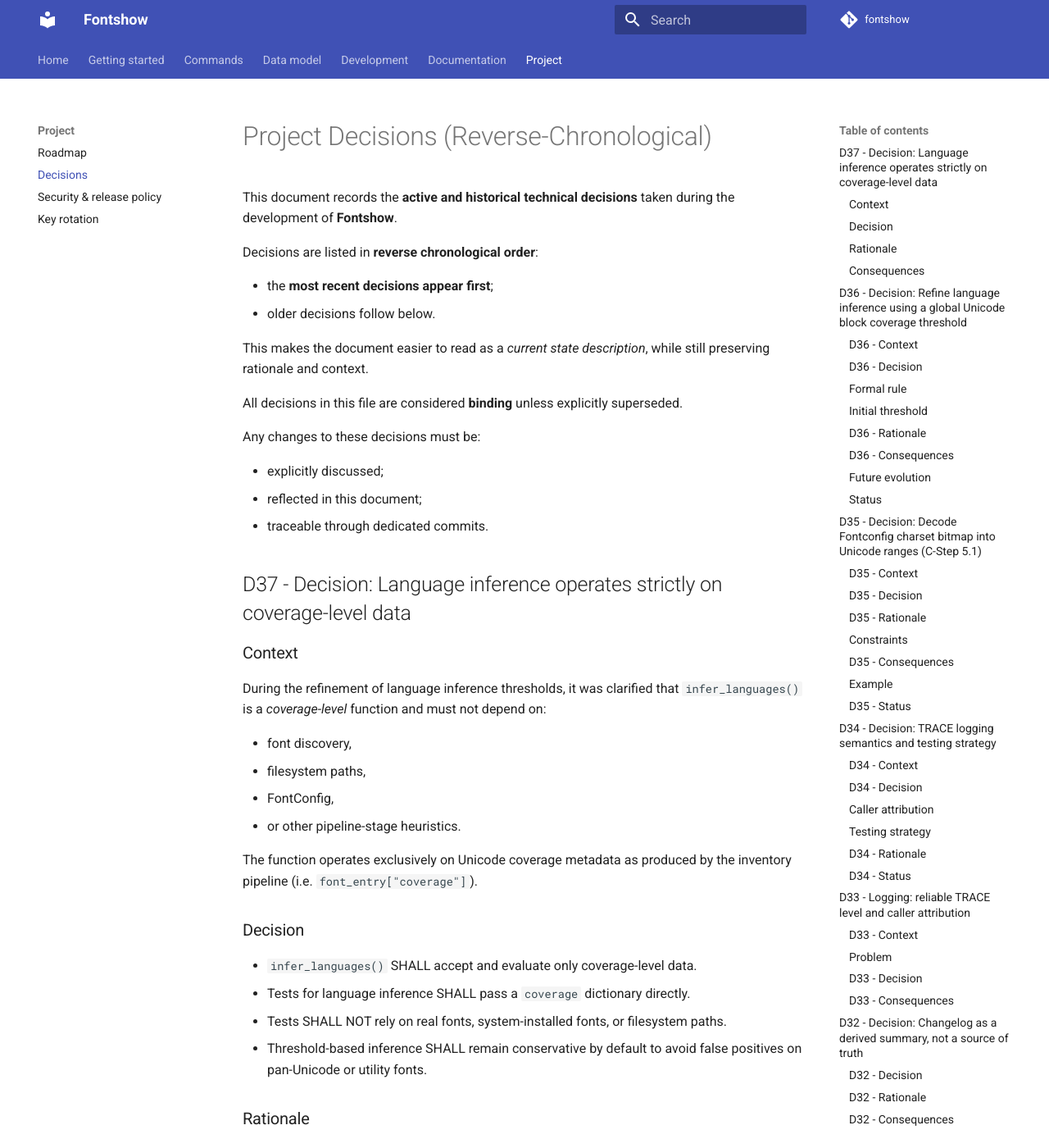
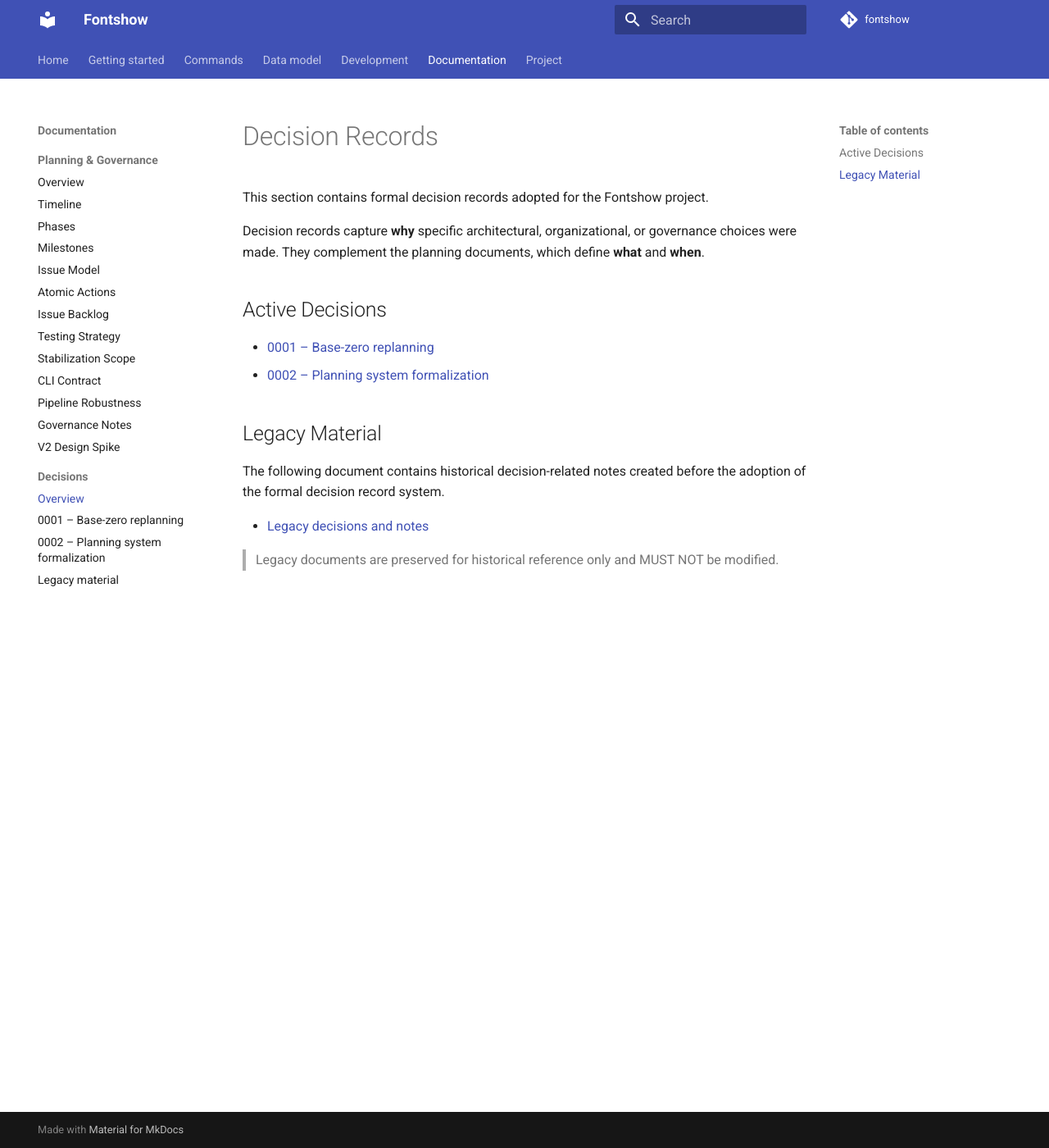
Before and after one commit to marco0560/Fontshow, an MkDocs documentation site: the page built from docs/decisions/index.md, in a window 1280 px wide and 1400 px high. Shown: the whole window at 82% size. Built offline with MkDocs 1.6.1 and Material for MkDocs 9.7.7, drawn with Linux system fonts in a browser that asks for light colours; comment, search, counter and statistics services are not loaded; some of the changed text lies outside the part shown.

Commit message:
docs(docs): fix MkDocs strict build by aligning nav and decision structure
- add decisions index and include all decision records in MkDocs nav
- remove stale references to deprecated decisions.md and README.md
- ensure all documentation files are explicitly navigable
- restore green MkDocs build in strict mode

Why:
- MkDocs strict build was failing due to misalignment between navigation and decision structure
- Some documentation files were not explicitly navigable
- Legacy references to deprecated files were causing build issues

What:
-

Notes:
-

Refs:

```diff
--- a/docs/decisions/0001-base-zero-replanning.md
+++ b/docs/decisions/0001-base-zero-replanning.md
@@ -91,3 +91,4 @@
 - `docs/planning/01_TIMELINE.md`
 - `docs/planning/03_MILESTONES_DEFINITION.md`
 - GitHub milestones `M1`, `M2`, `M3`
+- The completion of this decision is marked in the repository by the internal tag post-planning-v0.28.7.post14.
--- /dev/null
+++ b/docs/decisions/index.md
@@ -0,0 +1,22 @@
+# Decision Records
+
+This section contains formal decision records adopted for the Fontshow project.
+
+Decision records capture **why** specific architectural, organizational,
+or governance choices were made. They complement the planning documents,
+which define **what** and **when**.
+
+## Active Decisions
+
+- [0001 – Base-zero replanning](0001-base-zero-replanning.md)
+- [0002 – Planning system formalization](0002-planning-system-formalization.md)
+
+## Legacy Material
+
+The following document contains historical decision-related notes
+created before the adoption of the formal decision record system.
+
+- [Legacy decisions and notes](legacy_decisions.md)
+
+> Legacy documents are preserved for historical reference only and
+> MUST NOT be modified.
--- a/mkdocs.yml
+++ b/mkdocs.yml
@@ -5,6 +5,8 @@
 repo_name: fontshow
 repo_url: https://github.com/marco0560/Fontshow
 edit_uri: edit/main/docs/
+exclude_docs: |
+  _archive/
 
 theme:
   name: material
@@ -67,24 +69,27 @@
 
   - Documentation:
     - Planning & Governance:
-      - docs/planning/00_Planning_Document_Set.md
-      - docs/planning/01_TIMELINE.md
-      - docs/planning/02_PHASES.md
-      - docs/planning/03_MILESTONES_DEFINITION.md
-      - docs/planning/04_ISSUE_MODEL.md
-      - docs/planning/05_ATOMIC_ACTION_LIST.md
-      - docs/planning/06_ISSUE_BACKLOG_SYNTHESIS.md
-      - docs/planning/07_TESTING_STRATEGY.md
-      - docs/planning/08_STABILIZATION_SCOPE.md
-      - docs/planning/09_CLI_CONTRACT.md
-      - docs/planning/10_PIPELINE_ROBUSTNESS.md
-      - docs/planning/11_GOVERNANCE_NOTES.md
-      - docs/planning/12_V2_DESIGN_SPIKE.md
+      - Overview: planning/00_Planning_Document_Set.md
+      - Timeline: planning/01_TIMELINE.md
+      - Phases: planning/02_PHASES.md
+      - Milestones: planning/03_MILESTONES_DEFINITION.md
+      - Issue Model: planning/04_ISSUE_MODEL.md
+      - Atomic Actions: planning/05_ATOMIC_ACTION_LIST.md
+      - Issue Backlog: planning/06_ISSUE_BACKLOG_SYNTHESIS.md
+      - Testing Strategy: planning/07_TESTING_STRATEGY.md
+      - Stabilization Scope: planning/08_STABILIZATION_SCOPE.md
+      - CLI Contract: planning/09_CLI_CONTRACT.md
+      - Pipeline Robustness: planning/10_PIPELINE_ROBUSTNESS.md
+      - Governance Notes: planning/11_GOVERNANCE_NOTES.md
+      - V2 Design Spike: planning/12_V2_DESIGN_SPIKE.md
+
     - Decisions:
-      - docs/decisions/0001-base-zero-replanning.md
+      - Overview: decisions/index.md
+      - "0001 – Base-zero replanning": decisions/0001-base-zero-replanning.md
+      - "0002 – Planning system formalization": decisions/0002-planning-system-formalization.md
+      - Legacy material: decisions/legacy_decisions.md
 
   - Project:
     - Roadmap: roadmap.md
-    - Decisions: decisions.md
     - Security & release policy: security-and-release-policy.md
     - Key rotation: key-rotation.md
```
Also changed, not shown: docs/index.md (+1 -1 lines), docs/decisions/legacy_decisions.md (renamed from docs/decisions.md).
